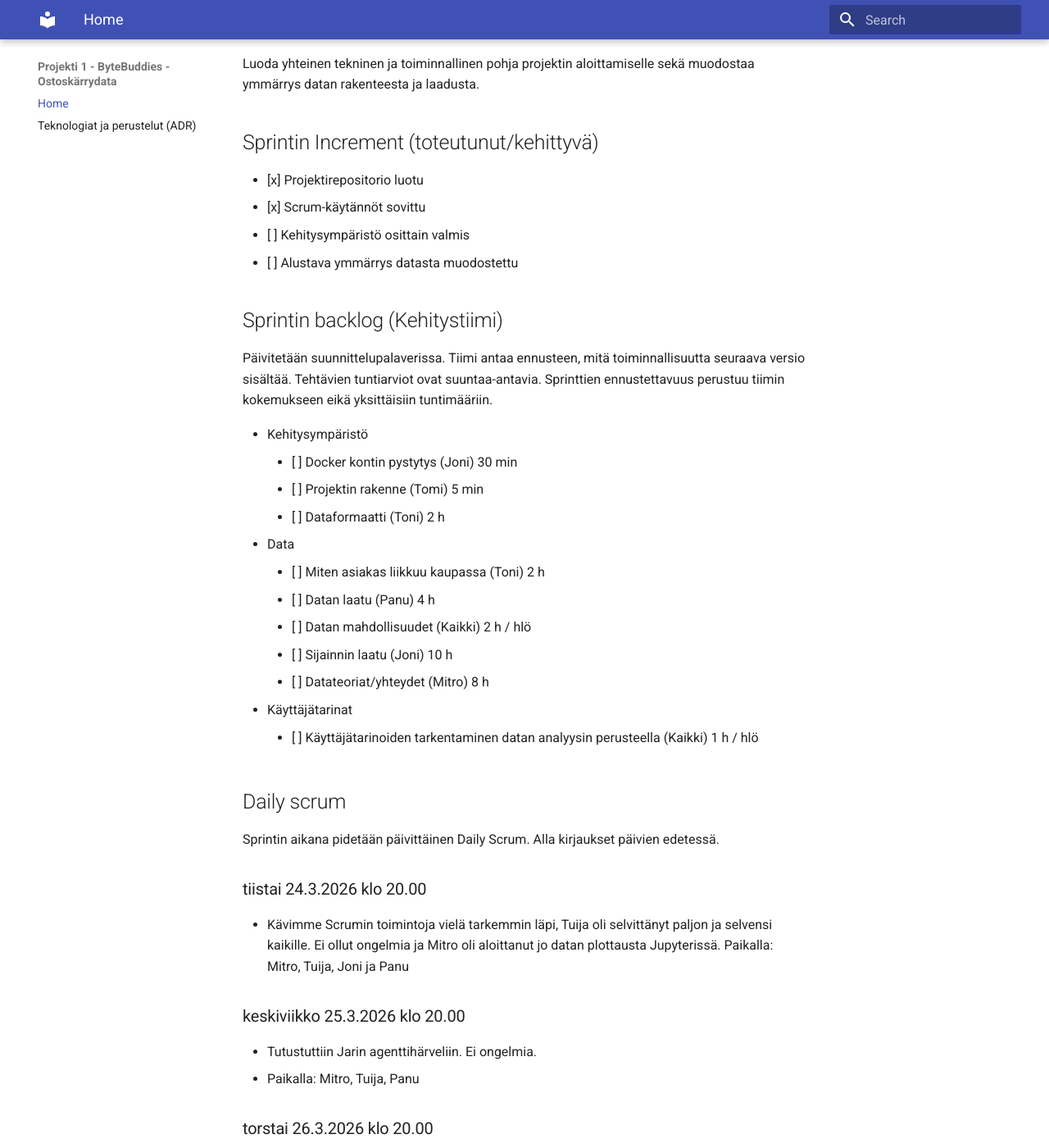
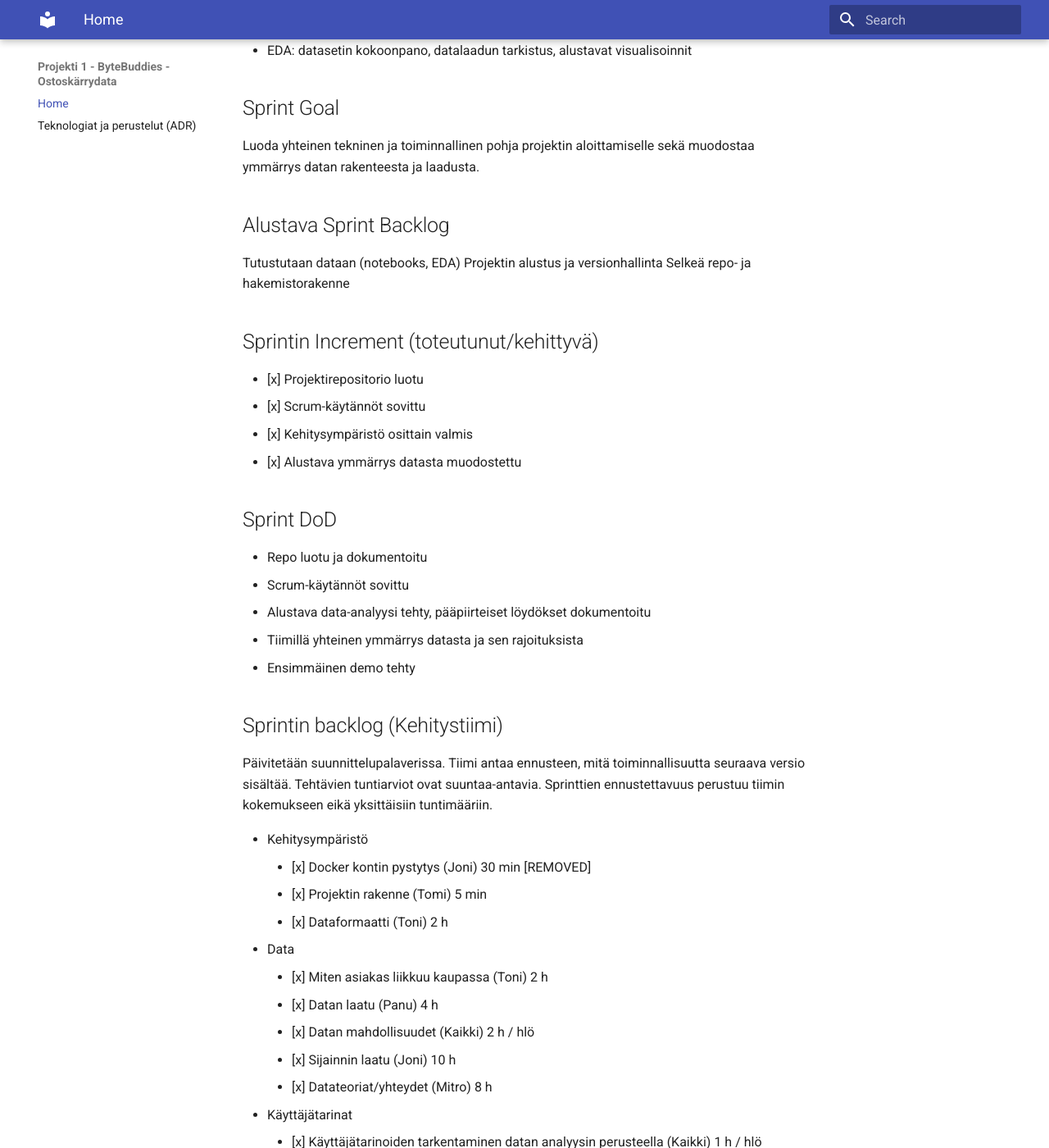
Before and after one commit to mitro54/uwb-shopping-cart-analytics-pipeline, an MkDocs documentation site: the page built from docs/index.md, in a window 1280 px wide and 1400 px high, scrolled down 5870 px. Shown: the whole window at 82% size. Built offline with MkDocs 1.6.1 and Material for MkDocs 9.7.7, drawn with Linux system fonts in a browser that asks for light colours; some of the changed text lies outside the part shown.

Commit message:
index.md päivtetty, sprint 1 päätös

```diff
--- a/docs/index.md
+++ b/docs/index.md
@@ -153,7 +153,7 @@
 
 
 ----
-# Sprint 1
+# Sprint 1 – Projektin alustus ja EDA
 
 ## Suunnittelupalaveri  - 23.3.2026 klo 18.30
 
@@ -163,12 +163,10 @@
 
 Päätimme, että ekan sprintin suurin työ on jokaiselle dataan tutustuminen Jupyter Notebookkeja käyttäen ja projektin alustus. Jokaiselle annettiin tehtäväksi tutustuminen dataan eri kantilta. Muistiinpanotlöydöksistä, joista sitten rakennetaan käyttäjätarinoita epiikan tueksi.
 
-
 ### Suunnittelupalaverin tuotokset
 - Sprint Goal määritelty
 - Alustava Sprint Backlog muodostettu
 - Työskentelykäytännöt sovittu
-
 
 ## Sprintin tehtävät
 
@@ -180,58 +178,150 @@
 - Sprintin toimenpiteistä sopiminen
     - dailyt, demo, retro
 - Projektityöskentelyn aloittaminen (taskit Gitlabista)
+- Projektin git-repo ja kansiorakenne
+- Ensimmäinen README ja projektisuunnitelma
+- EDA: datasetin kokoonpano, datalaadun tarkistus, alustavat visualisoinnit
 
 
 ## Sprint Goal
 Luoda yhteinen tekninen ja toiminnallinen pohja projektin aloittamiselle sekä muodostaa ymmärrys datan rakenteesta ja laadusta.
 
+## Alustava Sprint Backlog
+Tutustutaan dataan (notebooks, EDA)
+Projektin alustus ja versionhallinta
+Selkeä repo- ja hakemistorakenne
+
 ## Sprintin Increment (toteutunut/kehittyvä)
 - [x] Projektirepositorio luotu
 - [x] Scrum-käytännöt sovittu
-- [ ] Kehitysympäristö osittain valmis
-- [ ] Alustava ymmärrys datasta muodostettu
+- [x] Kehitysympäristö osittain valmis
+- [x] Alustava ymmärrys datasta muodostettu
 
+## Sprint DoD
+
+- Repo luotu ja dokumentoitu
+- Scrum-käytännöt sovittu
+- Alustava data-analyysi tehty, pääpiirteiset löydökset dokumentoitu
+- Tiimillä yhteinen ymmärrys datasta ja sen rajoituksista
+- Ensimmäinen demo tehty
 
 ## Sprintin backlog (Kehitystiimi)
 
 Päivitetään suunnittelupalaverissa. Tiimi antaa ennusteen, mitä toiminnallisuutta seuraava versio sisältää. Tehtävien tuntiarviot ovat suuntaa-antavia. Sprinttien ennustettavuus perustuu tiimin kokemukseen eikä yksittäisiin tuntimääriin.
 
 - Kehitysympäristö
-    - [ ] Docker kontin pystytys (Joni) 30 min
-    - [ ] Projektin rakenne (Tomi) 5 min
-    - [ ] Dataformaatti (Toni) 2 h
+    - [x] Docker kontin pystytys (Joni) 30 min [REMOVED]
+    - [x] Projektin rakenne (Tomi) 5 min
+    - [x] Dataformaatti (Toni) 2 h
 - Data
-    - [ ] Miten asiakas liikkuu kaupassa (Toni) 2 h
-    - [ ] Datan laatu (Panu) 4 h
-    - [ ] Datan mahdollisuudet (Kaikki) 2 h / hlö
-    - [ ] Sijainnin laatu (Joni) 10 h
-    - [ ] Datateoriat/yhteydet (Mitro) 8 h
+    - [x] Miten asiakas liikkuu kaupassa (Toni) 2 h
+    - [x] Datan laatu (Panu) 4 h
+    - [x] Datan mahdollisuudet (Kaikki) 2 h / hlö
+    - [x] Sijainnin laatu (Joni) 10 h
+    - [x] Datateoriat/yhteydet (Mitro) 8 h
 - Käyttäjätarinat
-    - [ ]  Käyttäjätarinoiden tarkentaminen datan analyysin perusteella (Kaikki)  1 h / hlö
-
+    - [x]  Käyttäjätarinoiden tarkentaminen datan analyysin perusteella (Kaikki)  1 h / hlö
 
 ## Daily scrum
 Sprintin aikana pidetään päivittäinen Daily Scrum. Alla kirjaukset päivien edetessä.
 
 ### tiistai 24.3.2026  klo 20.00
+
 - Kävimme Scrumin toimintoja vielä tarkemmin läpi, Tuija oli selvittänyt paljon ja selvensi kaikille. Ei ollut ongelmia ja Mitro oli aloittanut jo datan plottausta Jupyterissä.
-Paikalla: Mitro, Tuija, Joni ja Panu
+
+**Paikalla: Mitro, Tuija, Joni ja Panu**
 
 ### keskiviikko 25.3.2026 klo 20.00
+
 - Tutustuttiin Jarin agenttihärveliin. Ei ongelmia.
-- Paikalla: Mitro, Tuija, Panu
+
+**Paikalla: Mitro, Tuija, Panu**
 
 ### torstai 26.3.2026 klo 20.00
+
 - Käytiin läpi Mitron löydöksiä
-- Paikalla: Mitro, Tuija, Panu, Toni
+
+**Paikalla: Mitro, Tuija, Panu, Toni**
 
 ## Sprint Review - ma 30.3.2026 klo 17.00
 
-(Kirjataan sprintin päättyessä)
+### Mikä toimi hyvin
+
+- Saatiin projekti käyntiin
+- Dokumenttaatio saatu alkuun
+- Datan tutkiminen on alkanut
+- Tiimi on motivoitunut
+
+### Mikä ei toiminut
+
+- Palavereihin osallistuminen vaihtelevaa
+- Scrum on vielä vähän hakusessa
+- Mikä datassa on arvokasta ja miten sitä voi hyödyntää on vielä epäselvää
+
+### Parannusehdotukset
+
+- Enemmän yhteistä aikaa datan tutkimiseen
+- Selkeämpi kuva siitä, mitä datasta halutaan selvittää
+
+### Tiimin fiilis
+
+- Hyvä fiilis, motivoitunut tiimi
+- Odotukset korkealla
+
+### Yhteenveto
+
+- Saatiin projekti käyntiin
+- Dokumentointi saatu alkuun
+- Datan tutkiminen on alkanut
+- Tiimi on motivoitunut
+
+**Paikalla: kaikki**
 
 ## Sprint Retro -  ma 30.3.2026  klo 18.00
 
-(Kirjataan sprintin päättyessä)
+- Asiakas voi puuttua asioihin ja vaikuttaa projektiin
+- Issueita on sulkematta
+
+# Sprint 2 – Dataputken suunnittelu ja Bronze-ingestion
+
+**Tavoitteet:**
+
+Lopullisen projektisuunnitelman vahvistaminen
+Tutustuminen DuckDB:hen ja dbt:hen
+Bronze-tason datan ingestion toteutus
+
+**Tehtävät:**
+
+Dataputken arkkitehtuuri: Bronze → Silver → Gold
+Bronze-taulujen suunnittelu ja luonti
+dbt-testien ja CI/CD-putken alustaminen
+Dokumentaation päivitys (mkdocs, hedgehoc sprintit)
+
+**DoD:**
+
+Bronze-taulut valmiit ja testatut
+dbt testit läpäisty
+Dokumentaatio ajantasalla
+
+# Sprint 3 – Silver-malli
+
+**Tavoitteet:**
+
+Normalisoidut Silver-taulut ja aggregaatiot
+Dimensiotaulujen luonti
+
+**Tehtävät:**
+
+Silver-taulujen transformointi Bronze-datasta
+Dimensiotaulujen ja avainmittareiden määrittely
+Dokumentaatiopäivitykset (mkdocs, hedgehoc sprintit)
+
+**DoD:**
+
+Silver-taulut valmiit ja testatut
+Dimensiotaulut oikein ja testit OK
+Dokumentaatio ajan tasalla
+
 
 -------
 # Product Backlog
```
